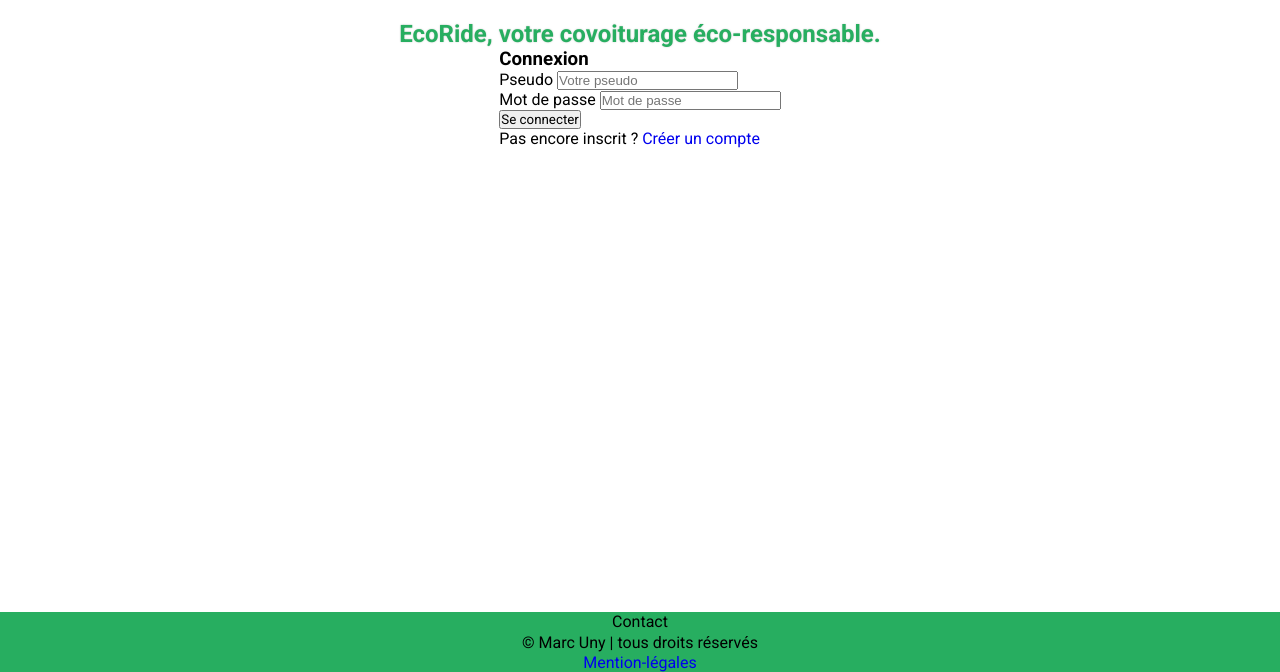
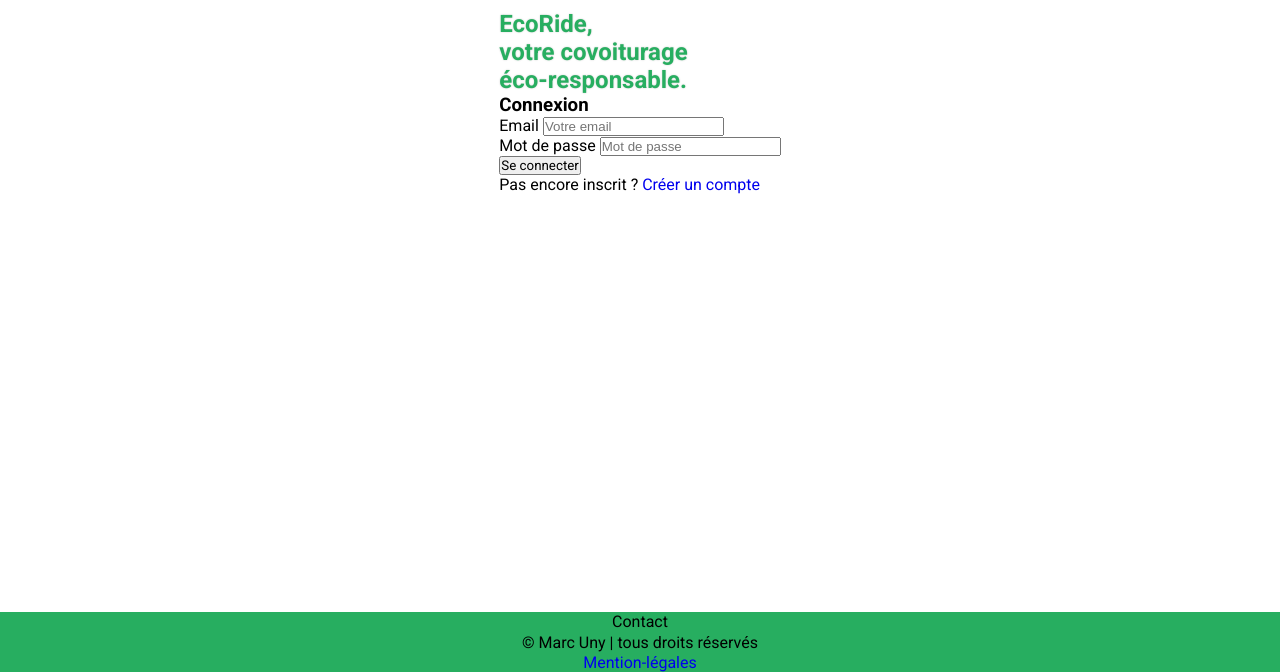
Before and after one commit to MalinLapin/EcfEcoRide, a PHP site: template src/view/template/login.php in a window 1280 px wide. Shown: the part 128-800 px from the top of the page. Run offline with PHP 8.4, Linux system fonts and the light colour scheme; the template is opened without the code that fills it, so the values that code supplies are empty.

Commit message:
Suppression de la balise Main + ajout d'un input avec le jeton CSRF pour la sécurité

```diff
--- a/src/view/template/login.php
+++ b/src/view/template/login.php
@@ -1,27 +1,21 @@
-
-
-<main class="mainContent">
-    <section class="presentationSection">
-        <h1 class="montserratBold titleColor">EcoRide,
-            <?php if(isset($title)&&$title){
-                echo $title;
-            }else{
-                echo 'votre covoiturage éco-responsable.';
-            } ?></h1>
-    </section>
+<section class='login'>
+    <div class="presentationSection">
+        <h1 class="montserratBold titleColor">EcoRide,<br>votre covoiturage <br> éco-responsable.</h1>
+    </div>
     <div class="card">
         <h3 class="robotoBold">Connexion</h3>
-        <form method="POST" action="../../src/controller/AuthController.php/login">
+        <form method="POST" action="/login">
             <div class="form-group">
-                <label for="pseudo" class="robotoRegular">Pseudo</label>
-                <input type="text" id="pseudo" name="pseudo" placeholder="Votre pseudo" required>
+                <label for="email" class="robotoRegular">Email</label>
+                <input type="email" id="email" name="email" placeholder="Votre email" required>
             </div>
             <div class="form-group">
                 <label for="password" class="robotoRegular">Mot de passe</label>
                 <input type="password" id="password" name="password" placeholder="Mot de passe" required>
             </div>
+            <input type="hidden" name="csrf_token" value="<?= htmlspecialchars($csrf_token) ?>">
             <button type="submit" class="robotoRegular">Se connecter</button>
             <div class="message robotoRegular">Pas encore inscrit ? <a href="/register">Créer un compte</a></div>
         </form>
     </div>
-</main>
+</section>
```
